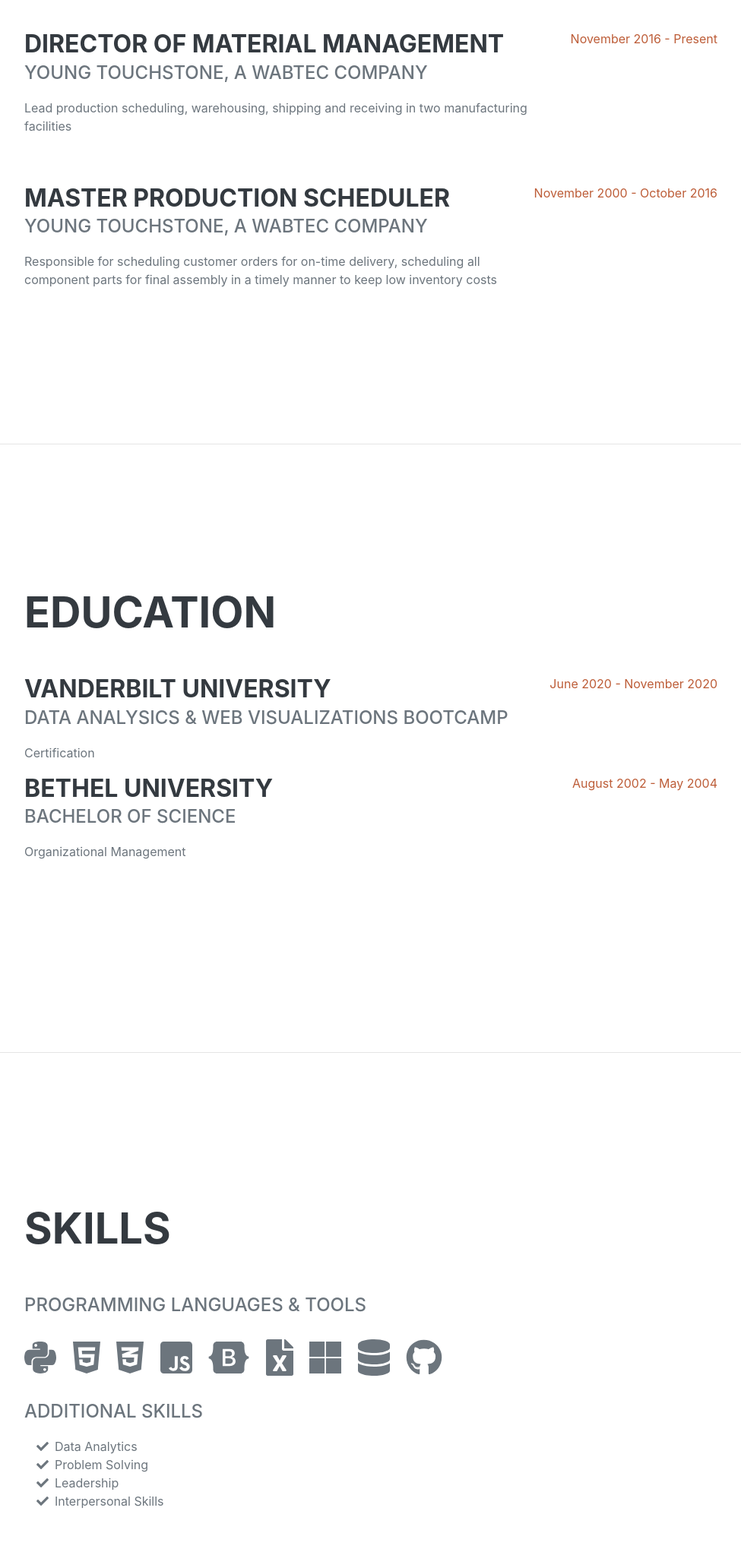
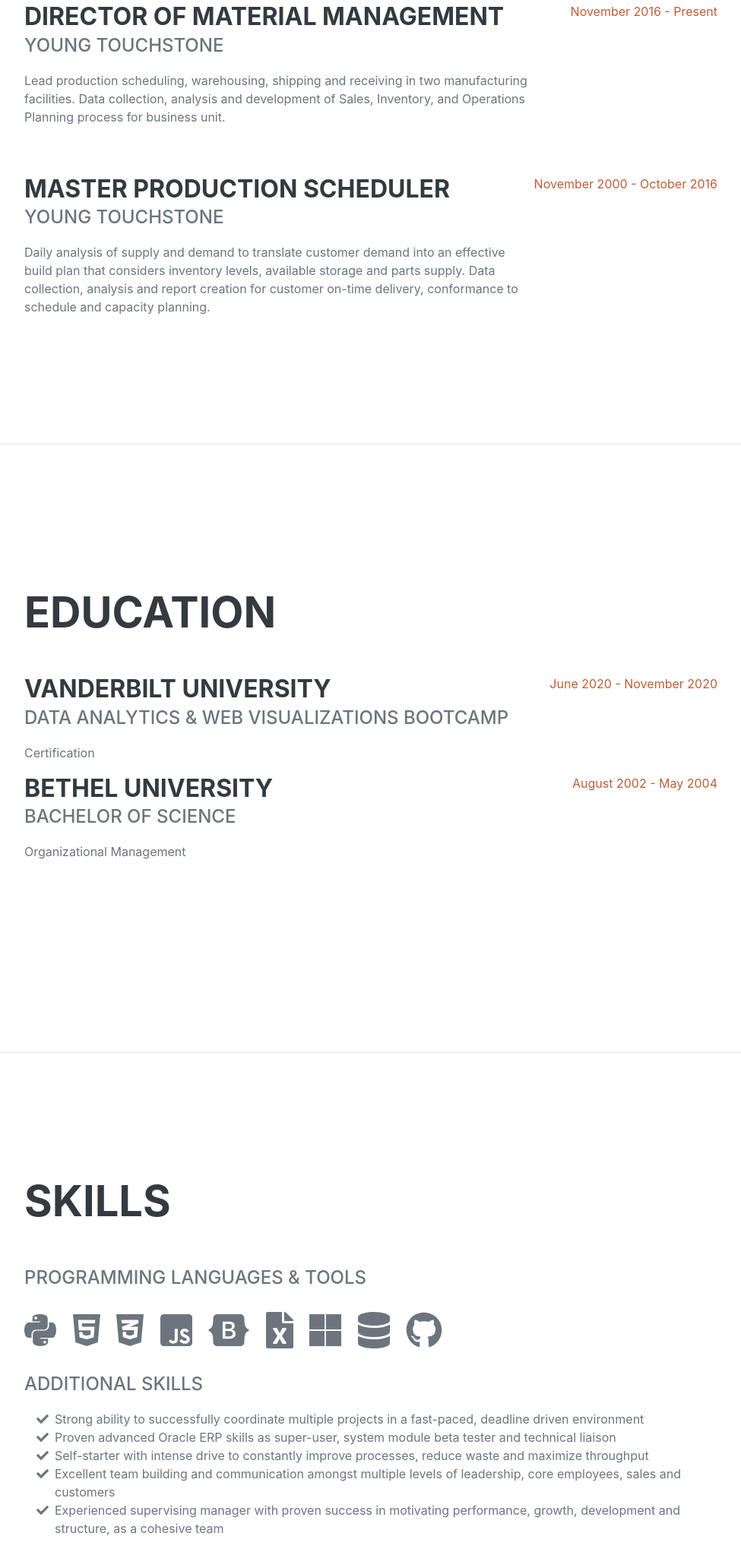
Before and after one commit to Emily-Keymon/Emily-Keymon, a plain HTML site: page index.html in a window 1280 px wide. Shown: the part 1017-3060 px from the top of the page at 76% size, without its empty margins (288-1263 px from the left). Drawn offline with nearby package versions, Linux system fonts and the light colour scheme; a web font is replaced by a local one.

Commit message:
updated index

```diff
--- a/index.html
+++ b/index.html
@@ -65,17 +65,21 @@
                     <div class="d-flex flex-column flex-md-row justify-content-between mb-5">
                         <div class="flex-grow-1">
                             <h3 class="mb-0">Director of Material Management</h3>
-                            <div class="subheading mb-3">Young Touchstone, a Wabtec Company</div>
-                            <p>Lead production scheduling, warehousing, shipping and receiving in two manufacturing facilities </p>
+                            <div class="subheading mb-3">Young Touchstone</div>
+                            <p>Lead production scheduling, warehousing, shipping and receiving in two manufacturing
+                                facilities. Data collection, analysis and development of  Sales, Inventory, and
+                                Operations Planning process for business unit.   </p>
                         </div>
                         <div class="flex-shrink-0"><span class="text-primary">November 2016 - Present</span></div>
                     </div>
                     <div class="d-flex flex-column flex-md-row justify-content-between mb-5">
                         <div class="flex-grow-1">
                             <h3 class="mb-0">Master Production Scheduler</h3>
-                            <div class="subheading mb-3">Young Touchstone, a Wabtec Company</div>
-                            <p>Responsible for scheduling customer orders for on-time delivery, scheduling all component
-                                parts for final assembly in a timely manner to keep low inventory costs </p>
+                            <div class="subheading mb-3">Young Touchstone</div>
+                            <p>Daily analysis of supply and demand to translate customer demand into an effective build
+                                plan that considers inventory levels, available storage and parts supply.
+                                Data collection, analysis and report creation for customer on-time delivery, conformance
+                                to schedule and capacity planning. </p>
                         </div>
                         <div class="flex-shrink-0"><span class="text-primary">November 2000 - October 2016</span></div>
                     </div>
@@ -91,7 +95,7 @@
                     <div class="d-flex flex-column flex-md-row justify-content-between">
                         <div class="flex-grow-1">
                             <h3 class="mb-0">Vanderbilt University</h3>
-                            <div class="subheading mb-3">Data Analysics & Web Visualizations Bootcamp</div>
+                            <div class="subheading mb-3">Data Analytics & Web Visualizations Bootcamp</div>
                             <p>Certification</p>
                         </div>
                         <div class="flex-shrink-0"><span class="text-primary">June 2020 - November 2020</span></div>
@@ -131,19 +135,23 @@
                     <ul class="fa-ul mb-0">
                         <li>
                             <span class="fa-li"><i class="fas fa-check"></i></span>
-                            Data Analytics
+                            Strong ability to successfully coordinate multiple projects in a fast-paced, deadline driven environment
                         </li>
                         <li>
                             <span class="fa-li"><i class="fas fa-check"></i></span>
-                            Problem Solving
+                             Proven advanced Oracle ERP skills as super-user, system module beta tester and technical liaison
                         </li>
                         <li>
                             <span class="fa-li"><i class="fas fa-check"></i></span>
-                           Leadership
+                            Self-starter with intense drive to constantly improve processes, reduce waste and maximize throughput
                         </li>
                         <li>
                             <span class="fa-li"><i class="fas fa-check"></i></span>
-                            Interpersonal Skills
+                            Excellent team building and communication amongst multiple levels of leadership, core employees, sales and customers
+                        </li>
+                      <li>
+                            <span class="fa-li"><i class="fas fa-check"></i></span>
+                            Experienced supervising manager with proven success in motivating performance, growth, development and structure, as a cohesive team
                         </li>
                     </ul>
                 </div>
```
